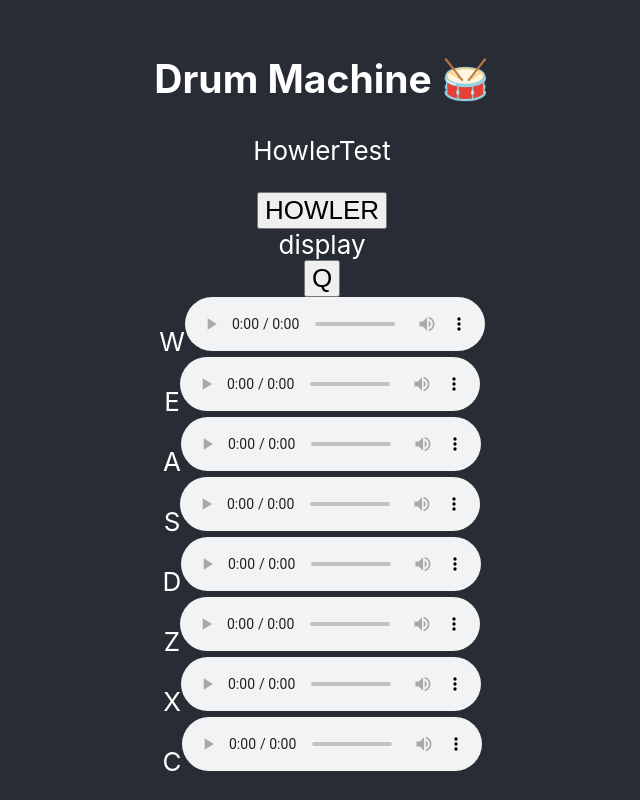
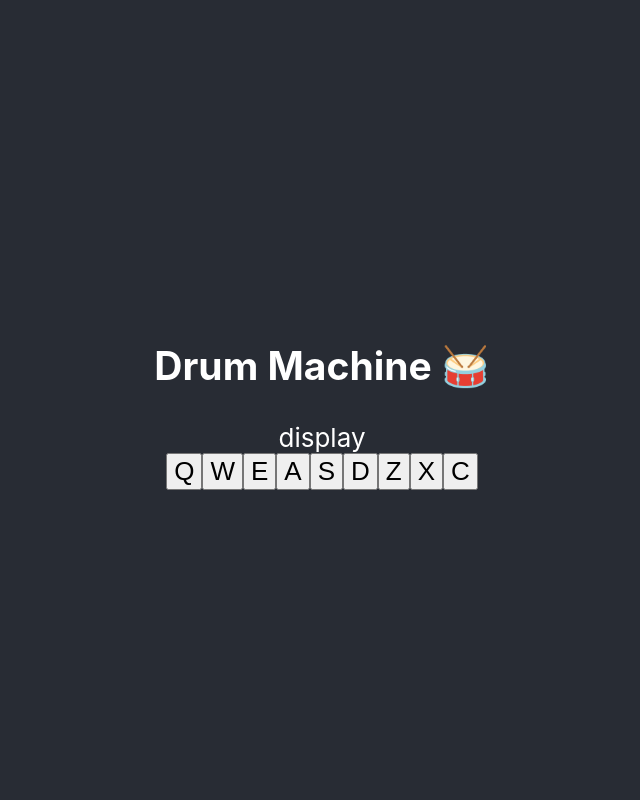
Before and after one commit to tsukashu/Drum-Machine, a React (Vite) app: page / in a window 1280 px wide. Shown: the whole page, without its empty margins (318-958 px from the left). Built offline with nearby package versions, Linux system fonts and the light colour scheme.

Commit message:
replace audio library end
make drampad  component

```diff
--- a/src/App.jsx
+++ b/src/App.jsx
@@ -8,6 +8,43 @@ import { Howl, Howler } from 'howler';
 
 
 const TESTAudio = '/src/assets/drums/Bld_H1.mp3';
+
+
+const DramPad = (props) => {
+  return (
+    <button
+      className='drum-pad'
+      id='audio0'
+      onClick={() => howlerTest(props.audio)}
+    >
+      {props.id}
+      <audio src={props.audio} className='clip' id={props.id}></audio>
+    </button>
+  );
+};
+const DramPadDOM = () => {
+  // this is implement version using Direct DOM manipulation.
+  return (
+    <button
+      className='drum-pad'
+      id='audio0'
+      onClick={() => {
+        document.getElementById('F').play();
+      }}
+    >
+      F
+      <audio src='/src/assets/drums/Bld_H1.mp3' className='clip' id='F'></audio>
+    </button>
+  );
+};
+
+const howlerSoundOnly = () => {
+  const sound = new Howl({
+    src: [TESTAudio],
+  });
+
+  sound.play();
+};
 
 const howlerTest = (audio) => {
   const sound = new Howl({
@@ -32,97 +69,19 @@ function App() {
       <div className='App-container' id='drum-machine'>
         <h2>Drum Machine 🥁</h2>
         <div>
-          <p>HowlerTest</p>
-          <button onClick={howlerTest}>HOWLER</button>
           <ReactHotkeyTest />
         </div>
         <div id='display'>display</div>
-        <button
-          className='drum-pad'
-          id='audio1'
-          onClick={() => {
-            document.getElementById('Q').play();
-          }}
-        >
-          Q
-          <audio
-            src='/src/assets/drums/Bld_H1.mp3'
-            className='clip'
-            id='Q'
-          ></audio>
-        </button>
-        <div className='drum-pad' id='audio2'>
-          W
-          <audio
-            controls
-            src='/src/assets/drums/Bld_H1.mp3'
-            className='clip'
-            id='W'
-          ></audio>
-        </div>
-        <div className='drum-pad' id='audio3'>
-          E
-          <audio
-            controls
-            src='/src/assets/drums/Bld_H1.mp3'
-            className='clip'
-            id='E'
-          ></audio>
-        </div>
-        <div className='drum-pad' id='audio4'>
-          A
-          <audio
-            controls
-            src='/src/assets/drums/Bld_H1.mp3'
-            className='clip'
-            id='A'
-          ></audio>
-        </div>
-        <div className='drum-pad' id='audio5'>
-          S
-          <audio
-            controls
-            src='/src/assets/drums/Bld_H1.mp3'
-            className='clip'
-            id='S'
-          ></audio>
-        </div>
-        <div className='drum-pad' id='audio6'>
-          D
-          <audio
-            controls
-            src='/src/assets/drums/Bld_H1.mp3'
-            className='clip'
-            id='D'
-          ></audio>
-        </div>
-        <div className='drum-pad' id='audio7'>
-          Z
-          <audio
-            controls
-            src='/src/assets/drums/Bld_H1.mp3'
-            className='clip'
-            id='Z'
-          ></audio>
-        </div>
-        <div className='drum-pad' id='audio8'>
-          X
-          <audio
-            controls
-            src='/src/assets/drums/Bld_H1.mp3'
-            className='clip'
-            id='X'
-          ></audio>
-        </div>
-        <div className='drum-pad' id='audio9'>
-          C
-          <audio
-            controls
-            src='/src/assets/drums/Bld_H1.mp3'
-            className='clip'
-            id='C'
-          ></audio>
-        </div>
+
+        <DramPad id={'Q'} audio={TESTAudio} />
+        <DramPad id={'W'} audio={TESTAudio} />
+        <DramPad id={'E'} audio={TESTAudio} />
+        <DramPad id={'A'} audio={TESTAudio} />
+        <DramPad id={'S'} audio={TESTAudio} />
+        <DramPad id={'D'} audio={TESTAudio} />
+        <DramPad id={'Z'} audio={TESTAudio} />
+        <DramPad id={'X'} audio={TESTAudio} />
+        <DramPad id={'C'} audio={TESTAudio} />
       </div>
     </div>
   );
```
